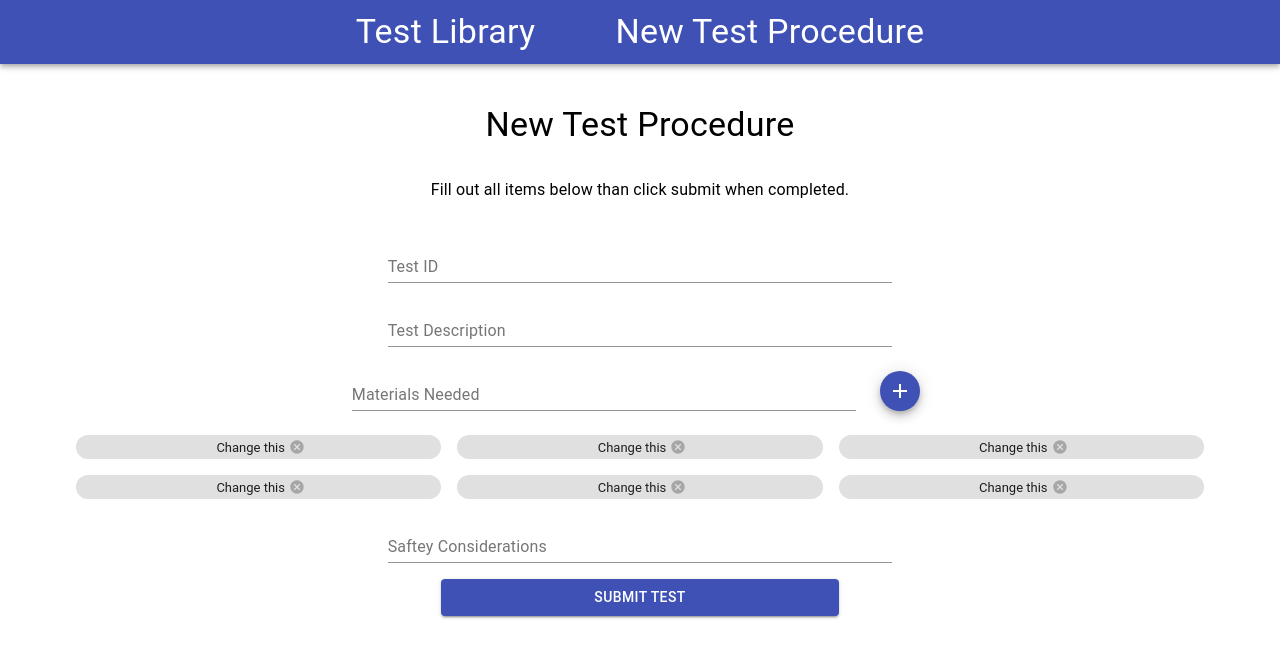
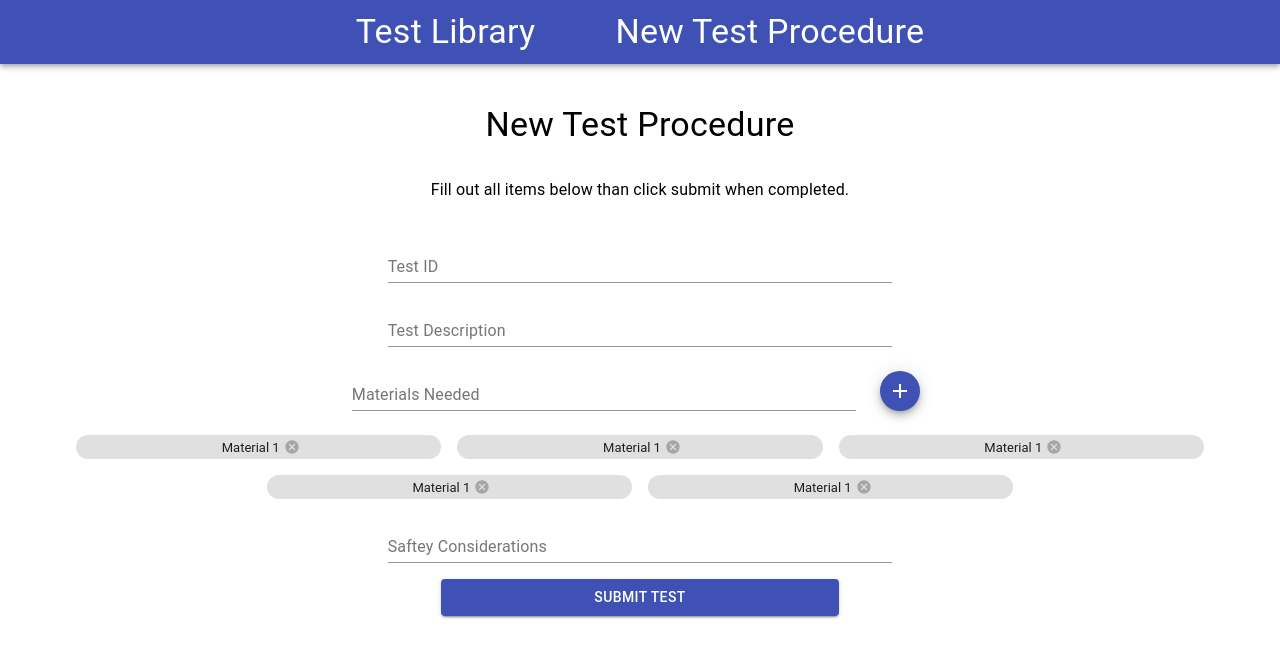
Before and after one commit to TaylorFurman/react-redux-test-procedure, a React (Create React App) app: page /customtest in a window 1280 px wide. Shown: the top 658 px of the page. Built offline with nearby package versions, Linux system fonts and the light colour scheme.

Commit message:
stopping point, need to start the functionality

```diff
--- a/src/components/CustomTest.jsx
+++ b/src/components/CustomTest.jsx
@@ -51,9 +51,18 @@ export default function CustomTest(props){
         <br/>
         <Typography variant="body1" gutterBottom>Fill out all items below than click submit when completed.</Typography>
         <br/>
+
+        {/*Start of the form area */}
         <form className={classes.root} noValidate autoComplete="off">
-        <TextField id="standard-required" label="Test ID" defaultValue=""/>
+
+        <TextField
+        id="standard-required"
+        label="Test ID"
+        defaultValue=""
+        />
+
         <br/>
+
         <TextField
           id="standard-multiline-flexible"
           label="Test Description"
@@ -63,15 +72,28 @@ export default function CustomTest(props){
           onChange={handleChange}
         />
         <br/>
-        <TextField id="standard-search" label="Materials Needed" type="search" />
-        <Tooltip title="Add" aria-label="add"><Fab color="primary" className={classes.fab}><AddIcon /></Fab></Tooltip>
+
+        <TextField
+        id="standard-search"
+        label="Materials Needed"
+        type="search"
+        />
+
+        {/*Add button Icon */}
+        <Tooltip title="Add" aria-label="add"><Fab color="primary"className={classes.fab}><AddIcon /></Fab></Tooltip>
         <br/>
-        <Chip size="small" label="Change this" onDelete={handleDelete} />
-        <Chip size="small" label="Change this" onDelete={handleDelete} />
-        <Chip size="small" label="Change this" onDelete={handleDelete} />
-        <Chip size="small" label="Change this" onDelete={handleDelete} />
-        <Chip size="small" label="Change this" onDelete={handleDelete} />
-        <Chip size="small" label="Change this" onDelete={handleDelete} />
+
+        {/*Would need to make these dynamic, so that when the add button is clicked above, the Chips below will add on */}
+
+
+                <Chip size="small" label="Material 1" onDelete={handleDelete} />
+                <Chip size="small" label="Material 1" onDelete={handleDelete} />
+                <Chip size="small" label="Material 1" onDelete={handleDelete} />
+                <Chip size="small" label="Material 1" onDelete={handleDelete} />
+                <Chip size="small" label="Material 1" onDelete={handleDelete} />
+
+
+
         <br/>
         <TextField
           id="standard-multiline-flexible"
@@ -87,7 +109,6 @@ export default function CustomTest(props){
         Submit Test
         </Button>
 
-
         </form>
         </div>
     )
```
